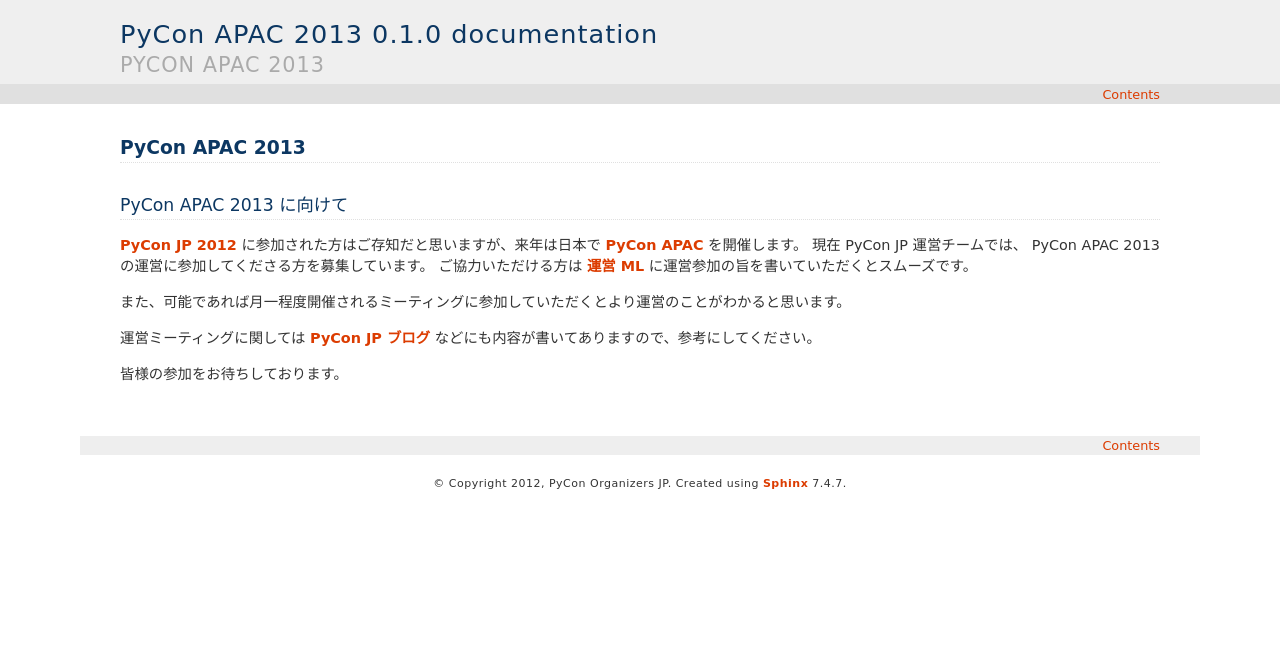
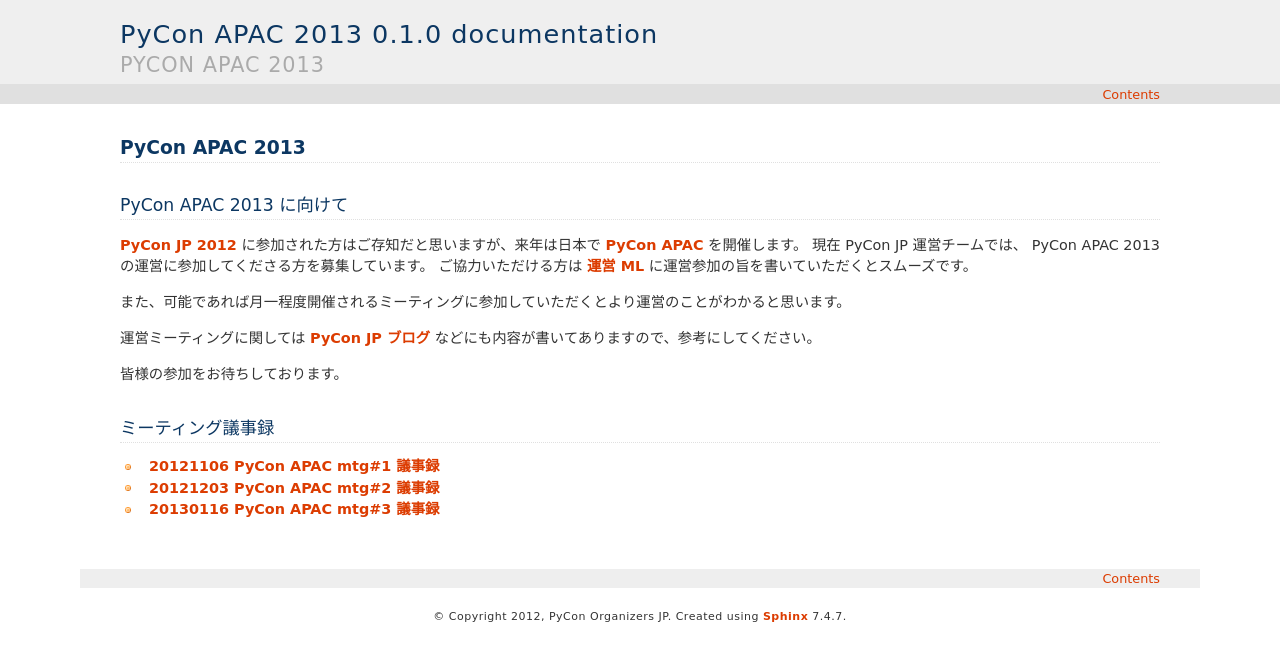
Before and after one commit to pyconjp/apac-2013.pycon.jp, a Sphinx documentation site: the page built from sphinx/index.rst, in a window 1280 px wide. Shown: the top 661 px of the page. Built offline with Sphinx 7.4.7, drawn with Linux system fonts in a browser that asks for light colours.

Commit message:
add meeting logs

```diff
--- a/sphinx/index.rst
+++ b/sphinx/index.rst
@@ -18,3 +18,9 @@
 運営ミーティングに関しては `PyCon JP ブログ <http://pyconjp.blogspot.jp/>`_ などにも内容が書いてありますので、参考にしてください。
 
 皆様の参加をお待ちしております。
+
+ミーティング議事録
+------------------
+- `20121106 PyCon APAC mtg#1 議事録 <https://docs.google.com/document/d/1_JtKH_qTbe2Zli1Savz4xWVAiGkXugFtGPeG6A2PRFw/edit>`_
+- `20121203 PyCon APAC mtg#2 議事録 <https://docs.google.com/document/d/1hWOLIlZLYczycU7ik6QiZYlnZe9qjP0NAXuuc8ckeTo/edit>`_
+- `20130116 PyCon APAC mtg#3 議事録 <https://docs.google.com/document/d/1DUoGzUYtGRPxjevOEKlovJM0iewkBpNK8vJxWkczruk/edit>`_
```
